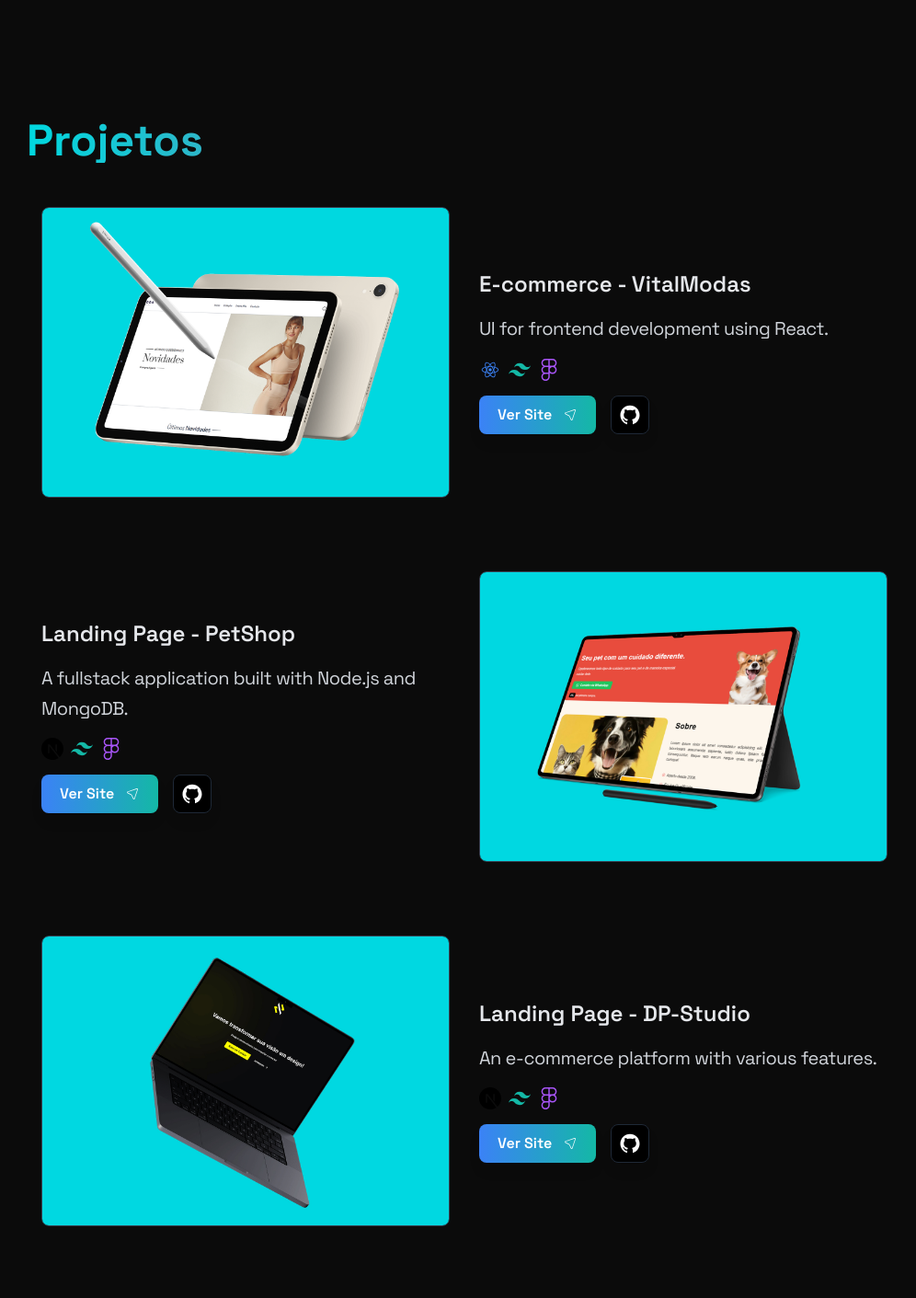
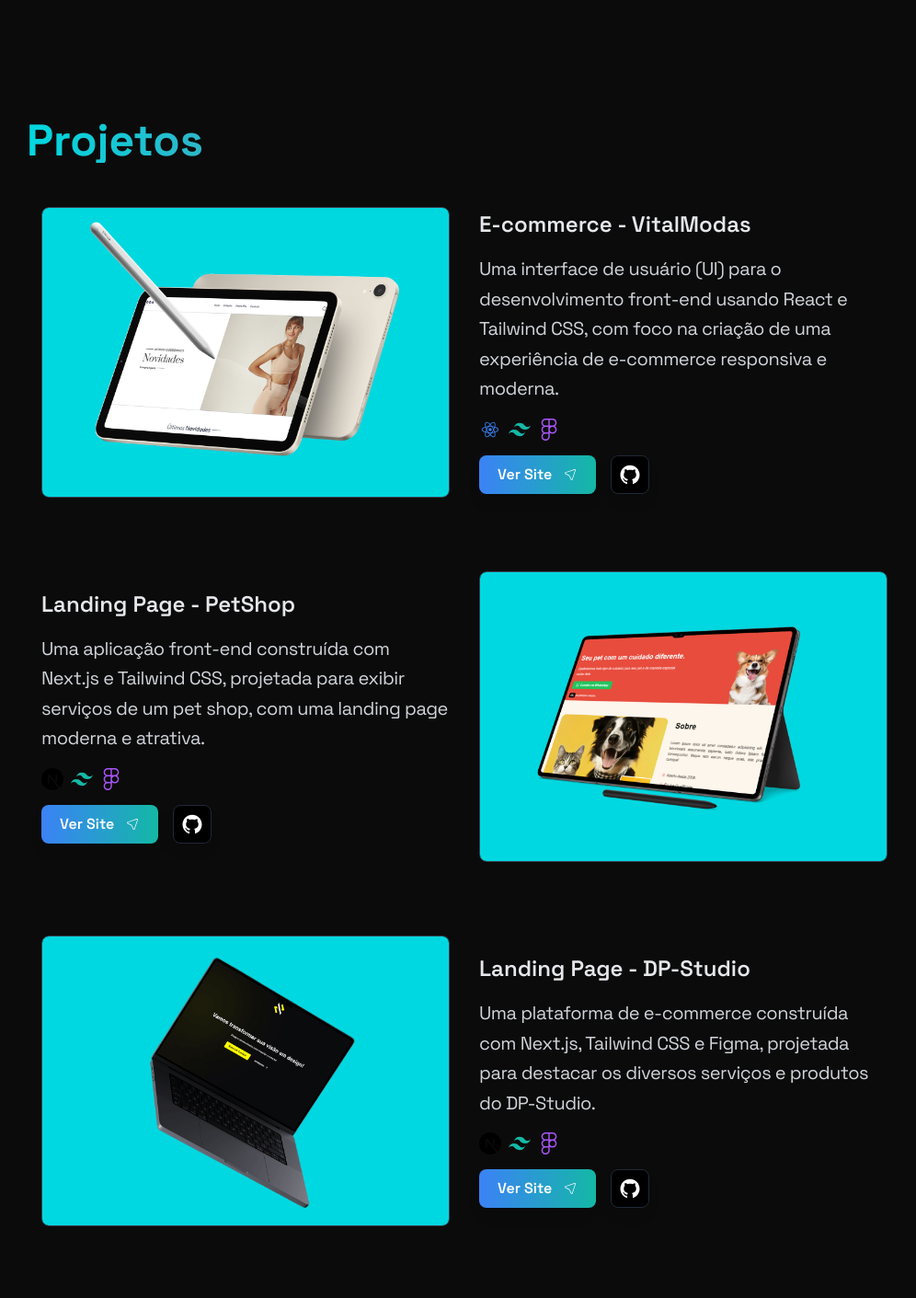
Before and after one commit to pedrinho-devv/Portfolio, a React (Vite) app: page / in a window 1280 px wide. Shown: the part 1330-2741 px from the top of the page at 92% size, without its empty margins (135-1131 px from the left). Built offline with nearby package versions, Linux system fonts and the light colour scheme.

Commit message:
novas atualizações

```diff
--- a/index.html
+++ b/index.html
@@ -1,5 +1,5 @@
 <!doctype html>
-<html lang="en">
+<html lang="pt-br">
   <head>
     <meta charset="UTF-8" />
     <link rel="icon" type="image/svg+xml" href="/src/assets/PAfavicon.svg" />
--- a/src/Components/Hero.jsx
+++ b/src/Components/Hero.jsx
@@ -26,7 +26,7 @@
         params={{
           particles: {
             color: {
-              value: "#ffffff"
+              value: "#00D8E0"
             },
             line_linked: {
               color: {
--- a/src/Components/Projetos.jsx
+++ b/src/Components/Projetos.jsx
@@ -2,17 +2,17 @@
 import project1 from "../assets/fit-mockup.jpg";
 import project2 from "../assets/pet-mockup.jpg";
 import project4 from "../assets/dp-mockup.jpg";
-import project5 from "../assets/pro4.png";
+import project5 from "../assets/p-mockup.jpg";
 import { AiOutlineGithub } from "react-icons/ai";
-import { DiReact, DiJavascript1 } from "react-icons/di";
-import { SiTailwindcss, SiNextdotjs, SiFigma } from "react-icons/si";
+import { DiReact } from "react-icons/di";
+import { SiTailwindcss, SiNextdotjs, SiFigma, SiFramer } from "react-icons/si";
 import { CiLocationArrow1 } from "react-icons/ci";
 
 const projects = [
   {
     img: project1,
     title: "E-commerce - VitalModas",
-    description: "UI for frontend development using React.",
+    description: "Uma interface de usuário (UI) para o desenvolvimento front-end usando React e Tailwind CSS, com foco na criação de uma experiência de e-commerce responsiva e moderna.",
     tech: [
       { icon: DiReact, color: "text-blue-500" },
       { icon: SiTailwindcss, color: "text-teal-500" },
@@ -26,7 +26,7 @@
   {
     img: project2,
     title: "Landing Page - PetShop",
-    description: "A fullstack application built with Node.js and MongoDB.",
+    description: "Uma aplicação front-end construída com Next.js e Tailwind CSS, projetada para exibir serviços de um pet shop, com uma landing page moderna e atrativa.",
     tech: [
       { icon: SiNextdotjs, color: "text-black dark:text-white" },
       { icon: SiTailwindcss, color: "text-teal-500" },
@@ -40,7 +40,7 @@
   {
     img: project4,
     title: "Landing Page - DP-Studio",
-    description: "An e-commerce platform with various features.",
+    description: "Uma plataforma de e-commerce construída com Next.js, Tailwind CSS e Figma, projetada para destacar os diversos serviços e produtos do DP-Studio.",
     tech: [
       { icon: SiNextdotjs, color: "text-black dark:text-white" },
       { icon: SiTailwindcss, color: "text-teal-500" },
@@ -53,11 +53,13 @@
   },
   {
     img: project5,
-    title: "Project #4",
-    description: "A mobile-friendly application using React Native.",
+    title: "Meu Portfólio",
+    description: "Um portfólio responsivo e amigável para dispositivos móveis, construído com React.js, exibindo meus projetos, habilidades e experiência como desenvolvedor web.",
     tech: [
       { icon: DiReact, color: "text-blue-500" },
-      { icon: DiJavascript1, color: "text-yellow-500" },
+      { icon: SiFigma, color: "text-purple-500" },
+      { icon: SiTailwindcss, color: "text-teal-500" },
+      { icon: SiFramer, color: "text-teal-500" },
     ],
     links: {
       site: "#",
@@ -65,6 +67,7 @@
     },
   },
 ];
+
 
 const Projetos = () => {
   return (
```
Also changed, not shown: src/assets/p-mockup.jpg (added).
